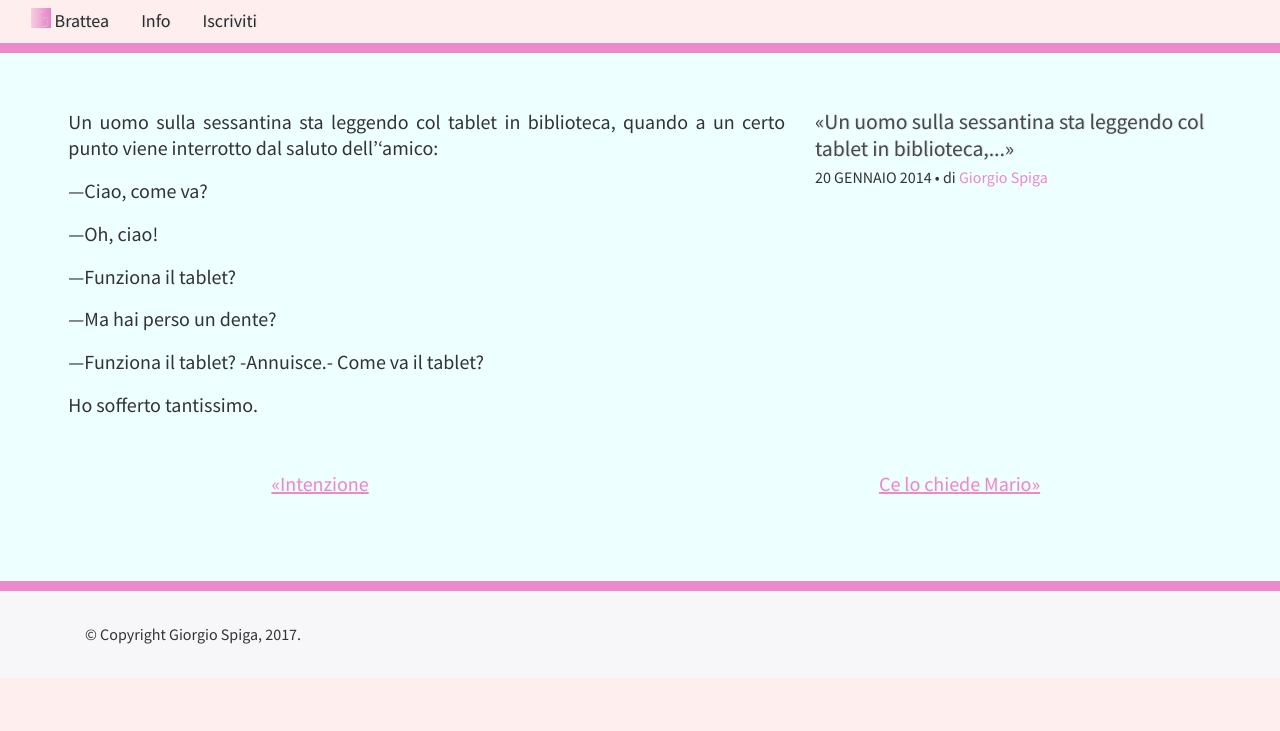
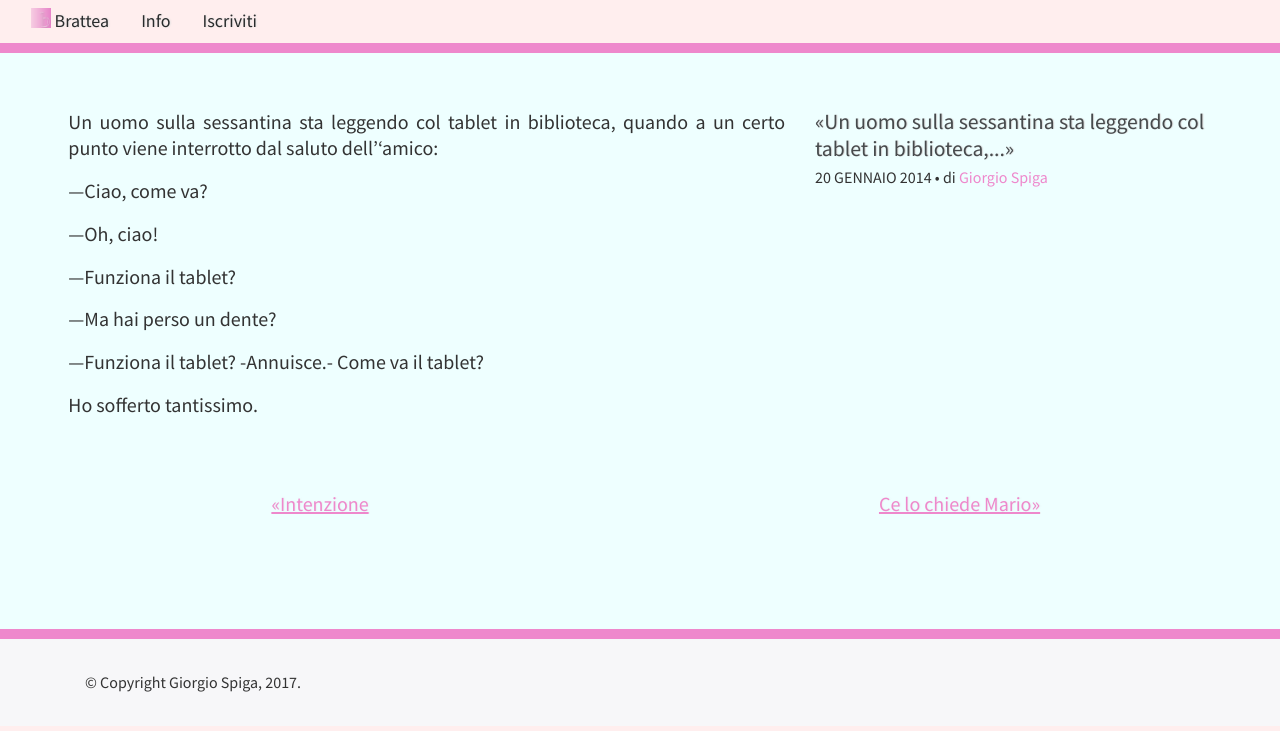
Before and after one commit to giorgiospiga/blogbrt, a Jekyll site: the page built from _posts/2014-01-20-funziona.md, in a window 1280 px wide. Shown: the top 731 px of the page. Built offline with Jekyll 4.4.1, drawn with Linux system fonts in a browser that asks for light colours; nearby versions of some CDN libraries; some web fonts are replaced.

Commit message:
pagination complete

```diff
--- a/_config.yml
+++ b/_config.yml
@@ -20,8 +20,8 @@ paginate: 5
 paginate_path: "/page:num/"
 prevpage: "&laquo Più nuovi"
 nextpage: "Più vecchi &raquo"
-mprevpage: "&laquo;"
-mnextpage: "&raquo;"
+mprevpage: "&laquo Più nuovi"
+mnextpage: "Più vecchi &raquo"
 
 # Sass
 sass:
--- a/_includes/paglinkspost.html
+++ b/_includes/paglinkspost.html
@@ -1,9 +1,9 @@
 <!-- Pagination links -->
-<nav id="paglinksposts" class="paglinks my-4" aria-label="Page navigation">
+<nav id="paglinksposts" class="paglinks my-2" aria-label="Page navigation">
   <ul class="pagination pagination-lg justify-content-end">
     {% if page.previous.url %}
     <li class="page-item mr-auto">
-      <a class="page-link" href="{{ site.baseurl }}{{ page.previous.url }}" tabindex="-1">&laquo{{ page.previous.title }}</a>
+      <a class="page-link py-5" href="{{ site.baseurl }}{{ page.previous.url }}" tabindex="-1">&laquo{{ page.previous.title }}</a>
     </li>
     {% else %}
     <li class="page-item disabled mr-auto">
@@ -11,7 +11,7 @@
     {% endif %}
     {% if page.next.url %}
     <li class="page-item">
-      <a class="page-link" href="{{ site.baseurl }}{{ page.next.url }}">{{ page.next.title }}&raquo</a>
+      <a class="page-link py-5" href="{{ site.baseurl }}{{ page.next.url }}">{{ page.next.title }}&raquo</a>
     </li>
     {% else %}
     <li class="page-item disabled">
```
